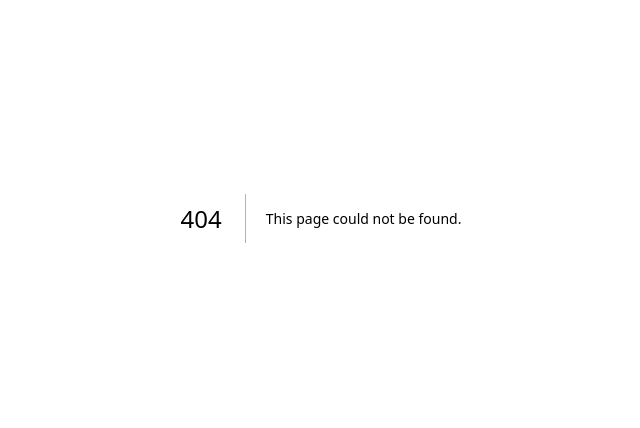
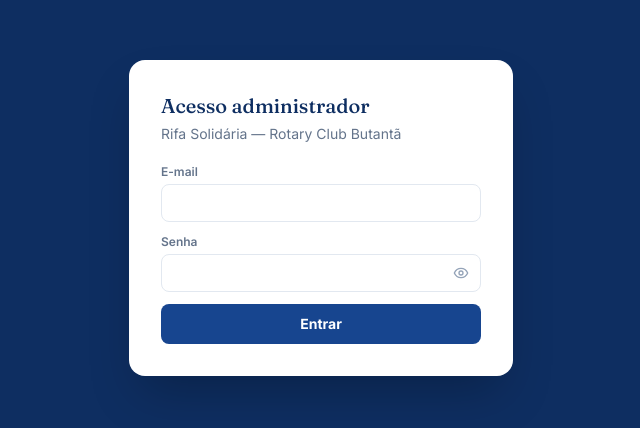
Before and after one commit to Netto-D-Law/rifa-app, a Next.js app: page /admin/login in a window 1280 px wide. Before the commit this address had no page. Shown: the part 182-610 px from the top of the page, without its empty margins (319-959 px from the left). Built offline with nearby package versions, Linux system fonts and the light colour scheme.

Commit message:
Create page.tsx

```diff
--- /dev/null
+++ b/src/app/admin/login/page.tsx
@@ -0,0 +1,46 @@
+import { login } from './actions';
+import PasswordInput from '@/components/admin/PasswordInput';
+
+export default async function LoginPage({
+  searchParams,
+}: {
+  searchParams: Promise<{ erro?: string }>;
+}) {
+  const { erro } = await searchParams;
+
+  return (
+    <main className="flex min-h-screen items-center justify-center bg-rotary-blueDark px-4">
+      <div className="w-full max-w-sm rounded-2xl bg-white p-8 shadow-2xl">
+        <h1 className="font-display text-xl text-rotary-blueDark">Acesso administrador</h1>
+        <p className="mt-1 text-sm text-slate-500">Rifa Solidária — Rotary Club Butantã</p>
+
+        {erro && (
+          <div className="mt-4 rounded-lg bg-red-50 px-3 py-2 text-sm text-red-700">
+            {erro === 'link_invalido_ou_expirado'
+              ? 'O link de convite é inválido ou expirou. Peça um novo convite.'
+              : 'E-mail ou senha incorretos.'}
+          </div>
+        )}
+
+        <form action={login} className="mt-5 space-y-3">
+          <div>
+            <label className="mb-1 block text-xs font-semibold text-slate-500">E-mail</label>
+            <input
+              name="email"
+              type="email"
+              required
+              className="w-full rounded-lg border border-slate-200 px-3 py-2 text-sm focus:border-rotary-blue focus:outline-none"
+            />
+          </div>
+          <PasswordInput name="password" label="Senha" required />
+          <button
+            type="submit"
+            className="w-full rounded-lg bg-rotary-blue py-2.5 text-sm font-bold text-white hover:bg-rotary-blueDark"
+          >
+            Entrar
+          </button>
+        </form>
+      </div>
+    </main>
+  );
+}
```
